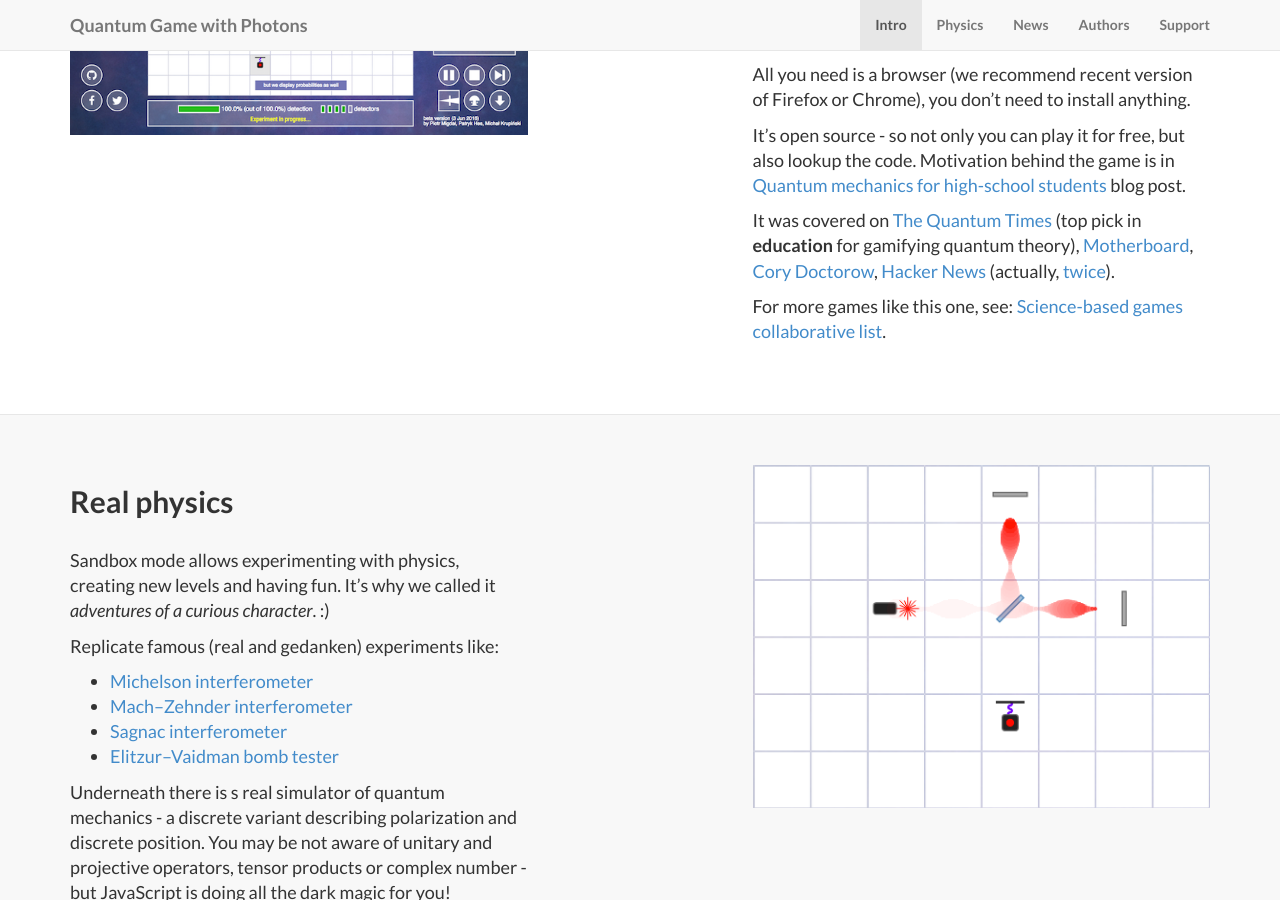
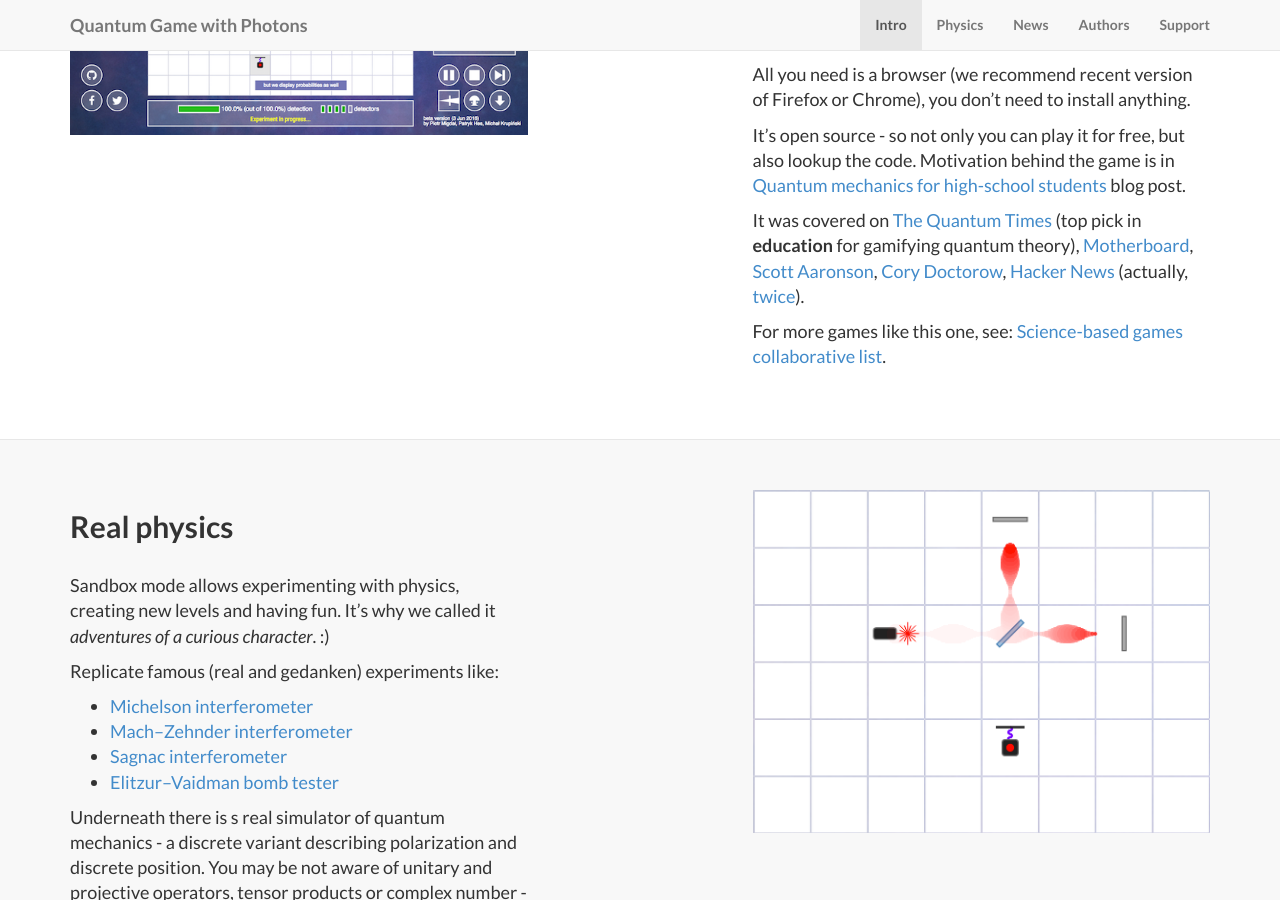
Before and after one commit to stared/old-quantum-landing, a Jekyll site: the page built from index.html, in a window 1280 px wide and 900 px high, scrolled down 1070 px. Built offline with Jekyll 4.4.1, drawn with Linux system fonts in a browser that asks for light colours; nearby versions of some CDN libraries; library files that are not in the unit come from our copies.

Commit message:
link - scott aaronson

```diff
--- a/_posts/2014-09-21-services-1.markdown
+++ b/_posts/2014-09-21-services-1.markdown
@@ -15,6 +15,6 @@
 
 It's open source - so not only you can play it for free, but also lookup the code. Motivation behind the game is in [Quantum mechanics for high-school students](http://p.migdal.pl/2016/08/15/quantum-mechanics-for-high-school-students.html) blog post.
 
-It was covered on [The Quantum Times](http://thequantumtimes.org/2017/03/gamifying-quantum-theory/) (top pick in **education** for gamifying quantum theory), [Motherboard](https://motherboard.vice.com/en_us/article/a3jkya/quantum-game-physics-computer-puzzle), [Cory Doctorow](https://boingboing.net/2017/12/15/schroedingers-browser.html), [Hacker News](https://news.ycombinator.com/item?id=14432176) (actually, [twice](https://news.ycombinator.com/item?id=15905924)).
+It was covered on [The Quantum Times](http://thequantumtimes.org/2017/03/gamifying-quantum-theory/) (top pick in **education** for gamifying quantum theory), [Motherboard](https://motherboard.vice.com/en_us/article/a3jkya/quantum-game-physics-computer-puzzle), [Scott Aaronson](https://www.scottaaronson.com/blog/?p=3597), [Cory Doctorow](https://boingboing.net/2017/12/15/schroedingers-browser.html), [Hacker News](https://news.ycombinator.com/item?id=14432176) (actually, [twice](https://news.ycombinator.com/item?id=15905924)).
 
 For more games like this one, see: [Science-based games collaborative list](https://github.com/stared/science-based-games-list).
```
